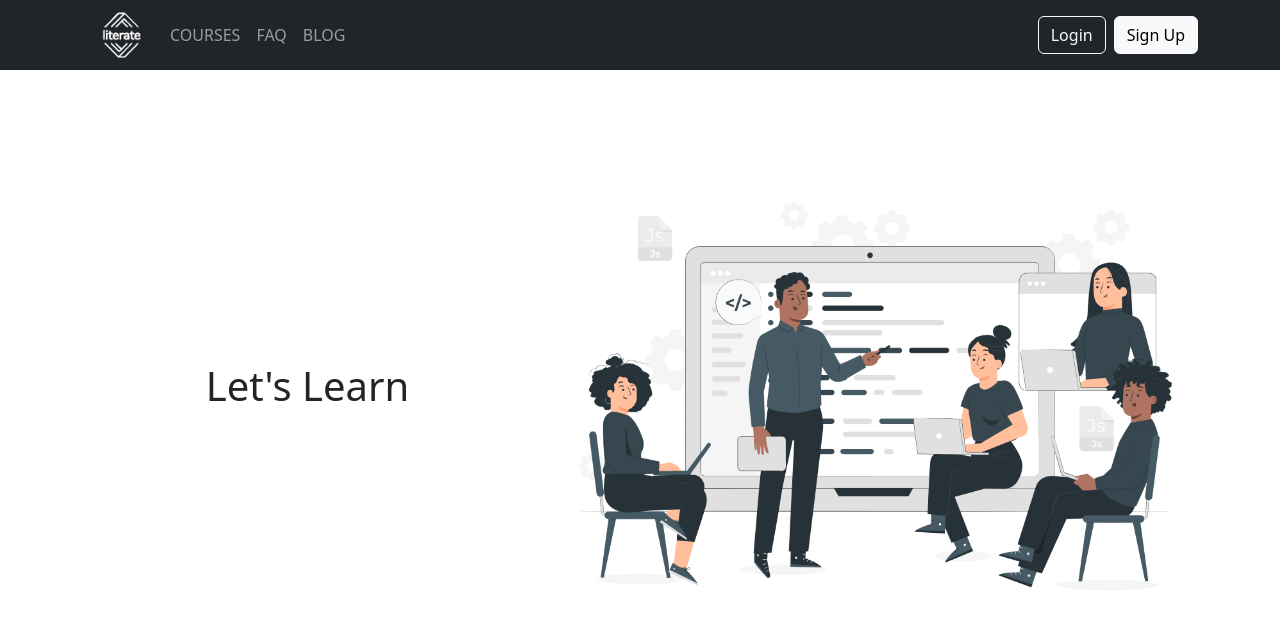
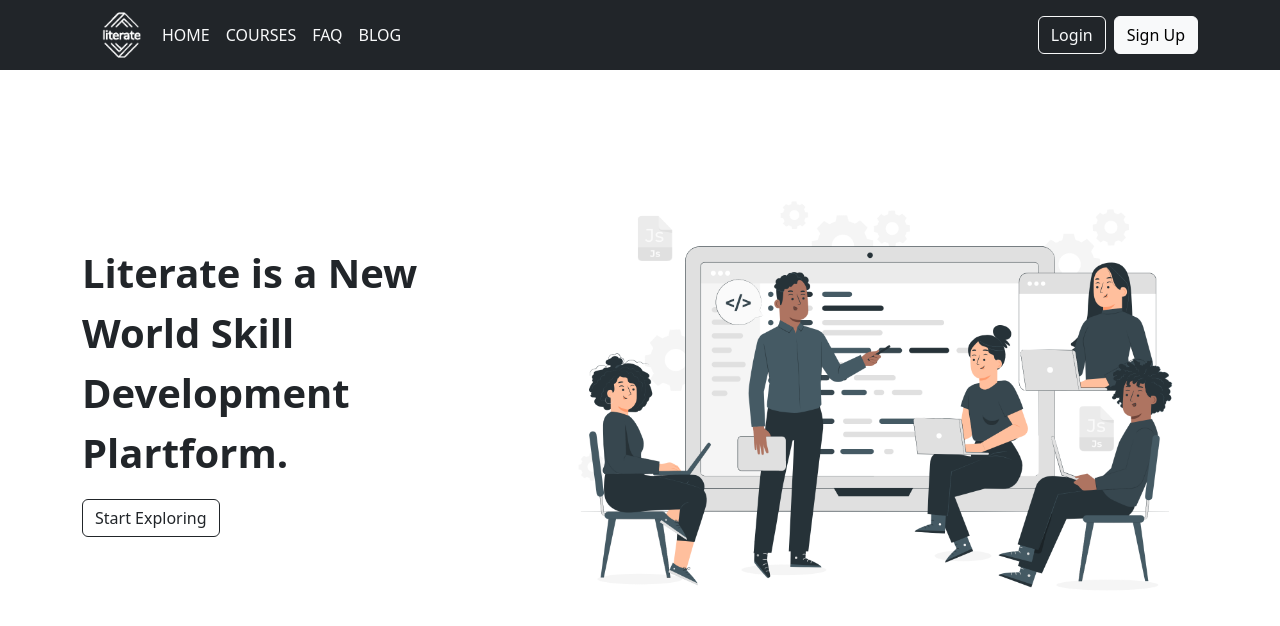
Before and after one commit to nafisnihal/literate-learning-app, a React (Create React App) app: page / in a window 1280 px wide. Shown: the top 626 px of the page. Built offline with nearby package versions, Linux system fonts and the light colour scheme.

Commit message:
route done

```diff
--- a/src/Pages/Category/Category.js
+++ b/src/Pages/Category/Category.js
@@ -1,11 +1,17 @@
-import React from 'react';
+import React from "react";
+import { Row } from "react-bootstrap";
+import { useLoaderData } from "react-router-dom";
+import Course from "../Courses/Course";
 
 const Category = () => {
-    return (
-        <div>
-            <h2>Category</h2>
-        </div>
-    );
+  const courses = useLoaderData();
+  return (
+    <Row>
+      {courses.map((course) => (
+        <Course key={course._id} course={course}></Course>
+      ))}
+    </Row>
+  );
 };
 
 export default Category;
--- /dev/null
+++ b/src/Pages/Courses/AllCourse.js
@@ -0,0 +1,20 @@
+import React from 'react';
+import { Row } from 'react-bootstrap';
+import { useLoaderData } from 'react-router-dom';
+import Course from './Course';
+
+const AllCourse = () => {
+    const courses = useLoaderData();
+    return (
+        <Row>
+            {
+                courses.map(course => <Course
+                key = {course._id}
+                course = {course}
+                ></Course>)
+            }
+        </Row>
+    );
+};
+
+export default AllCourse;
--- a/src/Pages/Courses/Course.js
+++ b/src/Pages/Courses/Course.js
@@ -1,11 +1,39 @@
-import React from 'react';
+import React from "react";
+import { Col } from "react-bootstrap";
+import Button from "react-bootstrap/Button";
+import Card from "react-bootstrap/Card";
+import { Link } from "react-router-dom";
 
-const Course = () => {
-    return (
-        <div>
-            <h2>Single Course</h2>
-        </div>
-    );
+const Course = ({course}) => {
+    console.log(course);
+    const {_id, title, image_url, details} = course;
+  return (
+    <Col className=" mb-5 " lg="4">
+      <Card
+        className="bg-dark text-light border border-5 border-dark h-100"
+        style={{ width: "18rem" }}
+      >
+        <Card.Img
+          className="rounded"
+          style={{ height: "10rem" }}
+          variant="top"
+          src={image_url}
+        />
+        <Card.Body className="d-flex flex-column justify-content-between">
+          <Card.Title>{title}</Card.Title>
+          <Card.Text>
+            {details.length > 100 ? (
+              <>{details.slice(0, 100) + "..."} </>
+            ) : (
+              details
+            )}
+          </Card.Text>
+          <Button variant="light">See Details</Button>
+          {/* <Link to={`/courses/course/${_id}`}>Read More</Link>{" "} */}
+        </Card.Body>
+      </Card>
+    </Col>
+  );
 };
 
 export default Course;
--- a/src/Pages/Courses/Courses.js
+++ b/src/Pages/Courses/Courses.js
@@ -1,6 +1,7 @@
 import React from 'react';
 import SideNav from '../Shared/SideNav/SideNav';
 import { Col, Container, Row } from "react-bootstrap";
+import { Outlet } from 'react-router-dom';
 
 const Courses = () => {
     return (
@@ -8,7 +9,7 @@ const Courses = () => {
         <Container>
           <Row className='mt-5'>
             <Col lg="10">
-              <h1>All Courses</h1>
+                <Outlet></Outlet>
             </Col>
             <Col lg="2">
               <SideNav></SideNav>
--- a/src/Pages/Home/Home.js
+++ b/src/Pages/Home/Home.js
@@ -1,13 +1,20 @@
 import React from 'react';
-import { Col, Container, Row } from 'react-bootstrap';
+import { Button, Col, Container, Row } from 'react-bootstrap';
+import { Link } from 'react-router-dom';
 import HomeImage from '../../Assets/Images/homeImage.png'
 
 const Home = () => {
     return (
       <Container>
         <Row className="d-flex justify-content-center align-items-center">
-          <Col lg="5" className="text-center text-dark mt-5 mt-lg-0">
-            <h1>Let's Learn</h1>
+          <Col lg="5" className="text-start text-dark mt-5 mt-lg-0">
+
+            <p className='fs-1 fw-bold text-start'>Literate is a New World Skill Development Plartform.</p>
+            <Link to='/courses'>
+              <Button className="" variant="outline-dark">
+                Start Exploring
+              </Button>
+            </Link>
           </Col>
           <Col lg="7">
             <img className="img-fluid" src={HomeImage} alt="" />
--- a/src/Pages/Shared/Header/Header.js
+++ b/src/Pages/Shared/Header/Header.js
@@ -4,7 +4,7 @@ import Container from "react-bootstrap/Container";
 import Nav from "react-bootstrap/Nav";
 import Navbar from "react-bootstrap/Navbar";
 import { Link } from "react-router-dom";
-import logo from "../../../Assets/Images/logo.png"
+import logo from "../../../Assets/Images/logo.png";
 
 const Header = () => {
   return (
@@ -28,18 +28,23 @@ const Header = () => {
         <Navbar.Toggle aria-controls="responsive-navbar-nav" />
         <Navbar.Collapse id="responsive-navbar-nav">
           <Nav className="me-auto">
-            <Nav.Link className="">COURSES</Nav.Link>
-            <Nav.Link className="">FAQ</Nav.Link>
-            <Nav.Link className="">BLOG</Nav.Link>
+            <Link className="text-decoration-none me-3 text-light" to="/">
+              HOME
+            </Link>
+            <Link className="text-decoration-none me-3 text-light" to="/courses">
+              COURSES
+            </Link>
+            <Link className="text-decoration-none me-3 text-light">FAQ</Link>
+            <Link className="text-decoration-none text-light">BLOG</Link>
           </Nav>
           <Nav>
             <Link>
-              <Button className="" variant="outline-light">
+              <Button className="me-2 mb-sm-2 mb-lg-0" variant="outline-light">
                 Login
               </Button>
             </Link>
             <Link>
-              <Button className="ms-2" variant="light">
+              <Button className="" variant="light">
                 Sign Up
               </Button>
             </Link>
--- a/src/Pages/Shared/SideNav/SideNav.js
+++ b/src/Pages/Shared/SideNav/SideNav.js
@@ -16,12 +16,13 @@ const SideNav = () => {
 
     return (
       <div>
-        <h3 className="text-center text-light border rounded border-dark p-2 w-auto mb-3 bg-dark"><FaGripHorizontal className='me-1 pb-1'></FaGripHorizontal>
+        <h3 className="text-center text-light border rounded border-dark p-2 w-auto mb-3 bg-dark">
+          <FaGripHorizontal className="me-1 pb-1"></FaGripHorizontal>
           Categories
         </h3>
         <div>
           {categories.map((category) => (
-            <Link to={`/category/${category.id}`} key={category.id}>
+            <Link to={`/courses/category/${category.id}`} key={category.id}>
               <Button className="mb-2 w-100" variant="outline-dark">
                 {category.name}
               </Button>
--- a/src/Routes/Routes.js
+++ b/src/Routes/Routes.js
@@ -1,30 +1,40 @@
 import { createBrowserRouter } from "react-router-dom";
 import Main from "../layout/Main";
 import Category from "../Pages/Category/Category";
+import AllCourse from "../Pages/Courses/AllCourse";
 import Courses from "../Pages/Courses/Courses";
 import Home from "../Pages/Home/Home";
 
 export const routes = createBrowserRouter([
   {
-        path: '/',
+    path: "/",
     element: <Main></Main>,
-        children:[
+    children: [
       {
-                path: '/',
-                element: <Home></Home>
+        path: "/",
+        element: <Home></Home>,
       },
       {
-                path: '/courses',
-                element: <Courses></Courses>
+        path: "/courses",
+        element: <Courses></Courses>,
+        children: [
+          {
+            path: "/courses",
+            element: <AllCourse></AllCourse>,
+            loader: () => fetch("http://localhost:5000/courses"),
           },
           {
-                path: '/category/:id',
-                element: <Category></Category>
+            path: "/courses/category/:id",
+            element: <Category></Category>,
+            loader: ({ params }) =>
+              fetch(`http://localhost:5000/category/${params.id}`),
           },
           {
-                path: '/courses/:id',
-                element: <Courses></Courses>
-            }
-        ]
-    }
+            // path: "/courses/course/:id",
+            // element: <Courses></Courses>,
+          },
+        ],
+      },
+    ],
+  },
 ]);
```
Lines whose indentation alone changed are shown as unchanged.
